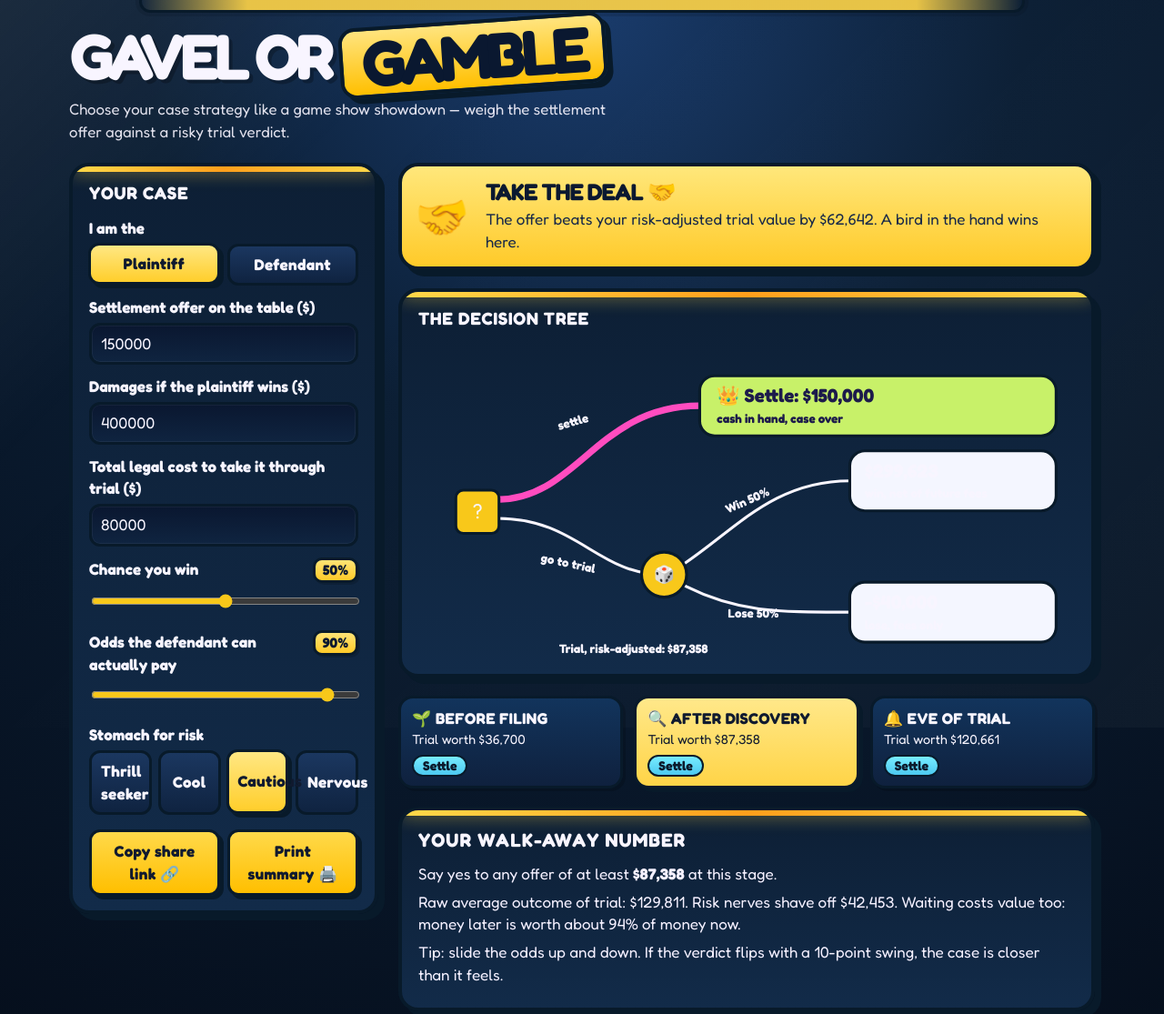
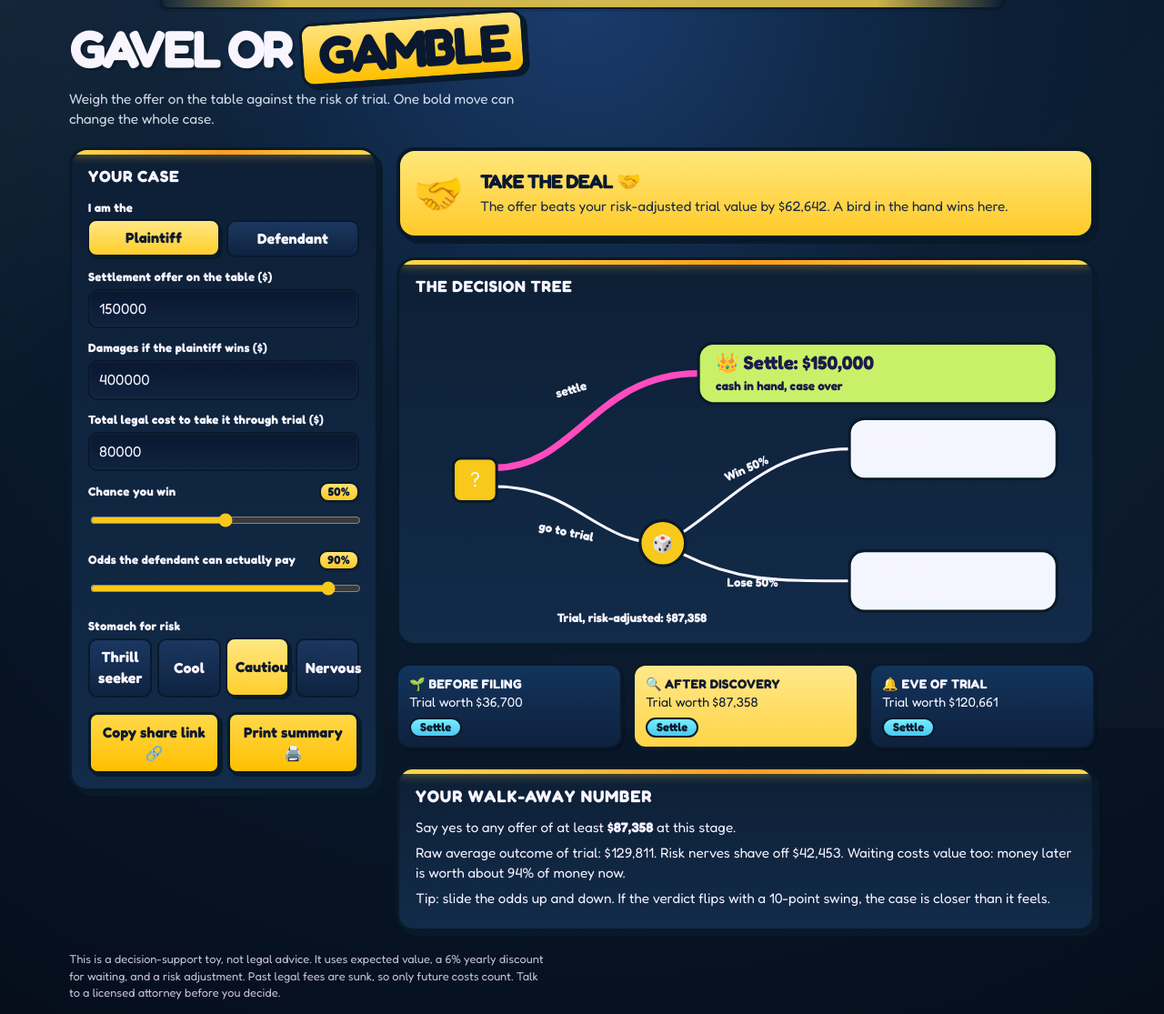
Before and after one commit to shivanidahya/gavel-or-gamble, a website: page index.html in a window 1280 px wide. Shown: the top 1115 px of the page at 91% size. Drawn offline with Linux system fonts and the light colour scheme.

Commit message:
Tone down dashboard density
Co-authored-by: Copilot App <223556219+Copilot@users.noreply.github.com>

```diff
--- a/index.html
+++ b/index.html
@@ -16,7 +16,7 @@
 <body>
 <main>
 <h1>Gavel or <span>Gamble</span></h1>
-<p class="sub">Choose your case strategy like a game show showdown — weigh the settlement offer against a risky trial verdict.</p>
+<p class="sub">Weigh the offer on the table against the risk of trial. One bold move can change the whole case.</p>
 <div class="grid">
 <section class="card" aria-label="Your case">
 <h2>Your case</h2>
--- a/styles.css
+++ b/styles.css
@@ -3,33 +3,33 @@
 :root[data-theme="dark"]{--bg:#071426;--bg-2:#13294b;--ink:#f8f5ff;--card:#0f233c;--panel:#143456;--muted:#d6d2ee}
 html{scroll-padding-top:env(safe-area-inset-top,0px)}
 *{box-sizing:border-box}
-body{margin:0;background:radial-gradient(circle at top,#1a3c6d 0%,#0b1e34 35%,#050d1a 100%);color:var(--ink);font-family:'Fredoka','Trebuchet MS',system-ui,sans-serif;font-size:17px;line-height:1.45}
-body::before{content:"";position:fixed;inset:0;background:linear-gradient(135deg,rgba(255,255,255,.07) 0%,rgba(255,255,255,0) 25%,rgba(255,255,255,.03) 100%);pointer-events:none}
-main{max-width:1160px;margin:0 auto;padding:22px 16px 40px;position:relative;z-index:1}
-main::before{content:"";position:absolute;inset:0 8% auto 8%;height:18px;background:linear-gradient(90deg,transparent 0%,rgba(255,212,71,.9) 12%,rgba(255,212,71,.9) 88%,transparent 100%);border:3px solid var(--border);border-radius:999px;box-shadow:0 0 0 4px rgba(8,17,31,.15);transform:translateY(-10px)}
-h1{font-size:clamp(2.2rem,6vw,4.4rem);line-height:.9;margin:0 0 8px;font-weight:900;letter-spacing:-.08em;text-transform:uppercase;text-shadow:4px 4px 0 rgba(0,0,0,.25)}
-h1 span{display:inline-block;transform:rotate(-4deg);background:linear-gradient(180deg,#ffe47e,#ffbf00);color:#0a1830;padding:.05em .28em;border:4px solid var(--border);border-radius:18px;box-shadow:6px 6px 0 var(--border);text-shadow:none}
-.sub{margin:0 0 22px;color:#f8f5ff;max-width:62ch;font-size:1.05rem;opacity:.9}
-.grid{display:grid;grid-template-columns:340px 1fr;gap:22px;align-items:start}
+body{margin:0;background:radial-gradient(circle at top,#1a3c6d 0%,#0b1e34 35%,#050d1a 100%);color:var(--ink);font-family:'Fredoka','Trebuchet MS',system-ui,sans-serif;font-size:16px;line-height:1.45}
+body::before{content:"";position:fixed;inset:0;background:linear-gradient(135deg,rgba(255,255,255,.05) 0%,rgba(255,255,255,0) 25%,rgba(255,255,255,.02) 100%);pointer-events:none}
+main{max-width:1160px;margin:0 auto;padding:18px 16px 40px;position:relative;z-index:1}
+main::before{content:"";position:absolute;inset:0 10% auto 10%;height:12px;background:linear-gradient(90deg,transparent 0%,rgba(255,216,73,.8) 15%,rgba(255,216,73,.8) 85%,transparent 100%);border:2px solid var(--border);border-radius:999px;box-shadow:0 0 0 3px rgba(8,17,31,.12);transform:translateY(-6px)}
+h1{font-size:clamp(2.3rem,5vw,3.6rem);line-height:.95;margin:0 0 10px;font-weight:900;letter-spacing:-.06em;text-transform:uppercase;text-shadow:3px 3px 0 rgba(0,0,0,.2)}
+h1 span{display:inline-block;transform:rotate(-4deg);background:linear-gradient(180deg,#ffe47e,#ffbf00);color:#0a1830;padding:.08em .28em;border:3px solid var(--border);border-radius:14px;box-shadow:4px 4px 0 var(--border);text-shadow:none}
+.sub{margin:0 0 20px;color:#edf4ff;max-width:60ch;font-size:.96rem;opacity:.88}
+.grid{display:grid;grid-template-columns:340px 1fr;gap:20px;align-items:start}
 @media(max-width:820px){.grid{grid-template-columns:1fr}}
-.card{background:linear-gradient(180deg,#0d1f35,#122b49);border:4px solid var(--border);border-radius:22px;box-shadow:7px 7px 0 var(--border);padding:16px 18px;position:relative;overflow:hidden}
-.card::before{content:"";position:absolute;inset:0 0 auto 0;height:6px;background:linear-gradient(90deg,#ffd849,#ff9f1c,#ffd849);box-shadow:0 0 18px rgba(255,216,73,.7)}
-.card h2{margin:0 0 10px;font-size:1.2rem;letter-spacing:.04em;text-transform:uppercase}
-label{display:block;font-weight:700;margin:12px 0 4px;color:#f6f4ff}
+.card{background:linear-gradient(180deg,#0d1f35,#122b49);border:3px solid var(--border);border-radius:20px;box-shadow:5px 5px 0 var(--border);padding:16px 18px;position:relative;overflow:hidden}
+.card::before{content:"";position:absolute;inset:0 0 auto 0;height:5px;background:linear-gradient(90deg,#ffd849,#ff9f1c,#ffd849);box-shadow:0 0 12px rgba(255,216,73,.6)}
+.card h2{margin:0 0 10px;font-size:1.1rem;letter-spacing:.04em;text-transform:uppercase}
+label{display:block;font-weight:700;margin:12px 0 4px;color:#f6f4ff;font-size:.82rem;letter-spacing:.02em}
 .row{display:flex;justify-content:space-between;align-items:baseline}
-.row b{background:linear-gradient(180deg,#ffe375,#ffca29);color:#0a1830;border:3px solid var(--border);border-radius:10px;padding:0 8px;font-size:.95rem;box-shadow:2px 2px 0 rgba(0,0,0,.16)}
-input[type=number]{width:100%;font:inherit;color:var(--ink);background:linear-gradient(180deg,#0a1730,#0f2440);border:3px solid var(--border);border-radius:12px;padding:8px 10px;box-shadow:inset 0 0 0 1px rgba(255,255,255,.05)}
+.row b{background:linear-gradient(180deg,#ffe375,#ffca29);color:#0a1830;border:2px solid var(--border);border-radius:10px;padding:0 8px;font-size:.8rem;box-shadow:2px 2px 0 rgba(0,0,0,.12)}
+input[type=number]{width:100%;font:inherit;color:var(--ink);background:linear-gradient(180deg,#0a1730,#0f2440);border:2px solid var(--border);border-radius:10px;padding:8px 10px;box-shadow:inset 0 0 0 1px rgba(255,255,255,.04)}
 input[type=range]{width:100%;accent-color:var(--sun);height:28px}
-.seg{display:flex;gap:7px;flex-wrap:wrap}
-.seg button{flex:1;min-width:0;font:inherit;font-weight:800;color:var(--ink);background:linear-gradient(180deg,#1b3760,#0f2340);border:3px solid var(--border);border-radius:12px;padding:8px 10px;cursor:pointer;letter-spacing:.02em;transition:transform .12s ease, box-shadow .12s ease}
-.seg button[aria-pressed=true]{background:linear-gradient(180deg,#ffe783,#ffce2b);color:#101a2f;box-shadow:4px 4px 0 var(--border);transform:translate(-1px,-1px)}
+.seg{display:flex;gap:6px;flex-wrap:wrap}
+.seg button{flex:1;min-width:0;font:inherit;font-weight:700;color:var(--ink);background:linear-gradient(180deg,#1b3760,#0f2340);border:2px solid var(--border);border-radius:10px;padding:7px 9px;cursor:pointer;letter-spacing:.01em;transition:transform .12s ease, box-shadow .12s ease}
+.seg button[aria-pressed=true]{background:linear-gradient(180deg,#ffe783,#ffce2b);color:#101a2f;box-shadow:3px 3px 0 var(--border);transform:translate(-1px,-1px)}
 button:focus-visible,input:focus-visible{outline:4px solid var(--pink);outline-offset:2px}
-.verdict{display:flex;gap:14px;align-items:center;background:linear-gradient(180deg,#ffe77b,#ffca29);color:#0a1830;border:4px solid var(--border);border-radius:22px;box-shadow:7px 7px 0 var(--border);padding:14px 18px;margin-bottom:20px}
-.verdict .mascot{font-size:3rem;animation:wob 2.4s ease-in-out infinite;transform-origin:70% 90%}
+.verdict{display:flex;gap:14px;align-items:center;background:linear-gradient(180deg,#ffe77b,#ffca29);color:#0a1830;border:4px solid var(--border);border-radius:20px;box-shadow:5px 5px 0 var(--border);padding:14px 18px;margin-bottom:20px}
+.verdict .mascot{font-size:2.8rem;animation:wob 2.4s ease-in-out infinite;transform-origin:70% 90%}
 @keyframes wob{0%,100%{transform:rotate(-8deg)}50%{transform:rotate(10deg)}}
 @media(prefers-reduced-motion:reduce){.verdict .mascot{animation:none}}
-.verdict h2{margin:0;font-size:1.6rem;line-height:1.1;text-transform:uppercase;letter-spacing:-.04em}
-.verdict p{margin:4px 0 0;color:#182949}
+.verdict h2{margin:0;font-size:1.35rem;line-height:1.1;text-transform:uppercase;letter-spacing:-.04em}
+.verdict p{margin:4px 0 0;color:#182949;font-size:.95rem}
 .tree{width:100%;height:auto;display:block}
 .tree text{font-family:inherit;fill:var(--ink)}
 .tree .line{stroke:var(--ink);stroke-width:3;fill:none;stroke-linecap:round}
@@ -42,16 +42,16 @@ button:focus-visible,input:focus-visible{outline:4px solid var(--pink);outline-o
 .tree .big{font-size:20px;font-weight:900}
 .stages{display:grid;grid-template-columns:repeat(3,1fr);gap:12px;margin-top:20px}
 @media(max-width:560px){.stages{grid-template-columns:1fr}}
-.stg{background:linear-gradient(180deg,#12345c,#0f213e);border:3px solid var(--border);border-radius:16px;padding:10px 12px;font:inherit;color:var(--ink);text-align:left;cursor:pointer;box-shadow:3px 3px 0 rgba(0,0,0,.16)}
-.stg[aria-pressed=true]{background:linear-gradient(180deg,#ffe88a,#ffd447);color:#101a2f;box-shadow:4px 4px 0 var(--border)}
-.stg .t{font-weight:800;text-transform:uppercase;letter-spacing:.02em}.stg .v{font-size:.9rem}
-.chip{display:inline-block;margin-top:6px;border:2px solid var(--border);border-radius:999px;padding:0 10px;font-size:.88rem;font-weight:800;background:linear-gradient(180deg,#77ecff,#4cc9f0);color:#0c1b2d}
+.stg{background:linear-gradient(180deg,#12345c,#0f213e);border:2px solid var(--border);border-radius:14px;padding:10px 12px;font:inherit;color:var(--ink);text-align:left;cursor:pointer;box-shadow:3px 3px 0 rgba(0,0,0,.14)}
+.stg[aria-pressed=true]{background:linear-gradient(180deg,#ffe88a,#ffd447);color:#101a2f;box-shadow:3px 3px 0 var(--border)}
+.stg .t{font-weight:800;text-transform:uppercase;letter-spacing:.02em;font-size:.88rem}.stg .v{font-size:.9rem}
+.chip{display:inline-block;margin-top:6px;border:2px solid var(--border);border-radius:999px;padding:0 10px;font-size:.8rem;font-weight:800;background:linear-gradient(180deg,#77ecff,#4cc9f0);color:#0c1b2d}
 .chip.t{background:linear-gradient(180deg,#ff78d0,#ff4cbf)}.chip.x{background:#fff}
-.walk{margin-top:20px;background:linear-gradient(180deg,#0d1f35,#122b49);border:4px solid var(--border);border-radius:22px;box-shadow:7px 7px 0 var(--border);padding:18px}
-.walk h2{margin:0 0 10px;font-size:1.3rem;text-transform:uppercase;letter-spacing:.05em}
-.walk p{margin:6px 0;color:#f4f0ff}
-small{display:block;color:#e7e2ff;margin-top:22px;max-width:70ch;opacity:.85}
+.walk{margin-top:20px;background:linear-gradient(180deg,#0d1f35,#122b49);border:3px solid var(--border);border-radius:18px;box-shadow:5px 5px 0 var(--border);padding:16px 18px}
+.walk h2{margin:0 0 10px;font-size:1.15rem;text-transform:uppercase;letter-spacing:.05em}
+.walk p{margin:6px 0;color:#f4f0ff;font-size:.95rem}
+small{display:block;color:#e7e2ff;margin-top:22px;max-width:70ch;opacity:.85;font-size:.8rem}
 .tools{display:flex;gap:8px;margin-top:16px;flex-wrap:wrap}
-.tools button{flex:1;font:inherit;font-weight:900;color:#111a2f;background:linear-gradient(180deg,#ffd94a,#ffbf00);border:3px solid var(--border);border-radius:12px;padding:9px 12px;cursor:pointer;box-shadow:4px 4px 0 var(--border);letter-spacing:.02em}
+.tools button{flex:1;font:inherit;font-weight:800;color:#111a2f;background:linear-gradient(180deg,#ffd94a,#ffbf00);border:3px solid var(--border);border-radius:10px;padding:8px 10px;cursor:pointer;box-shadow:3px 3px 0 var(--border);letter-spacing:.01em}
 .tools button:active{transform:translate(2px,2px);box-shadow:1px 1px 0 var(--border)}
 @media print{.tools,.seg,input[type=range]{display:none}.card,.verdict,.stg,.walk{box-shadow:none}body{background:#fff}}
```
